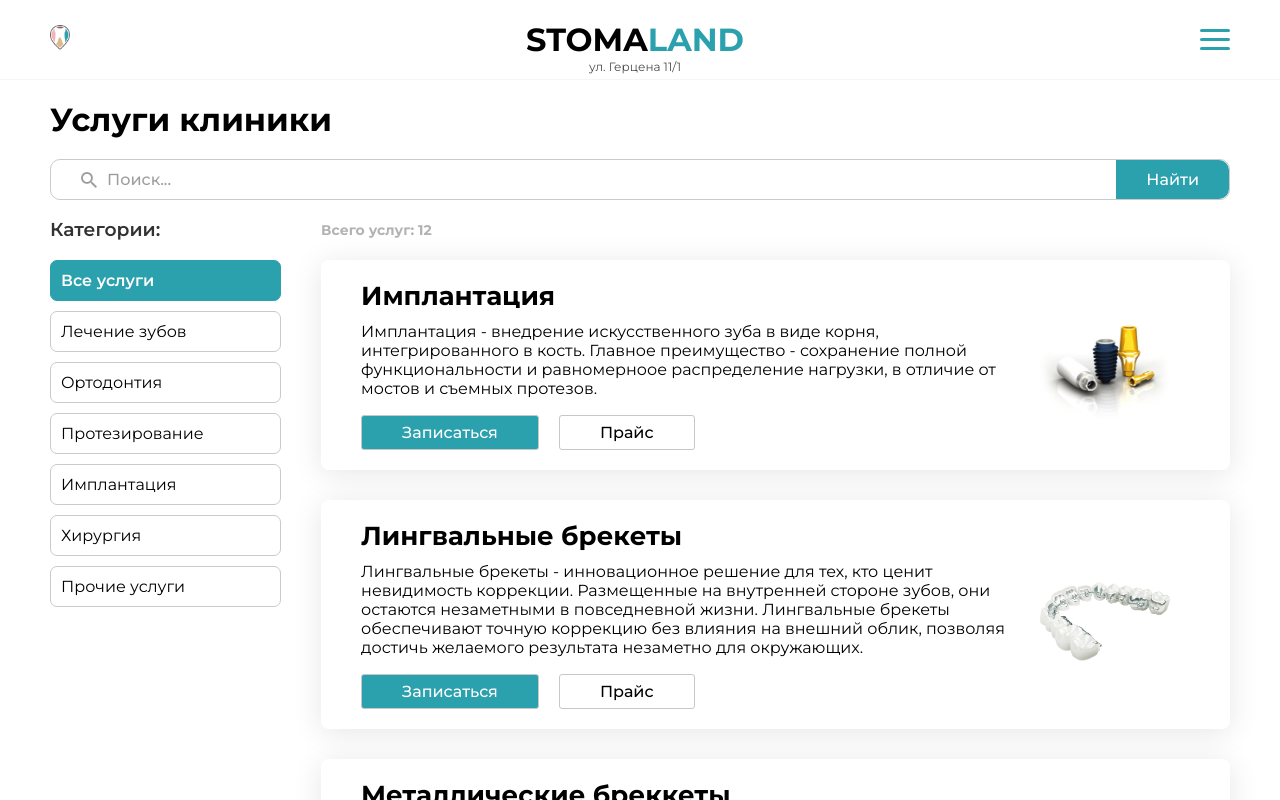
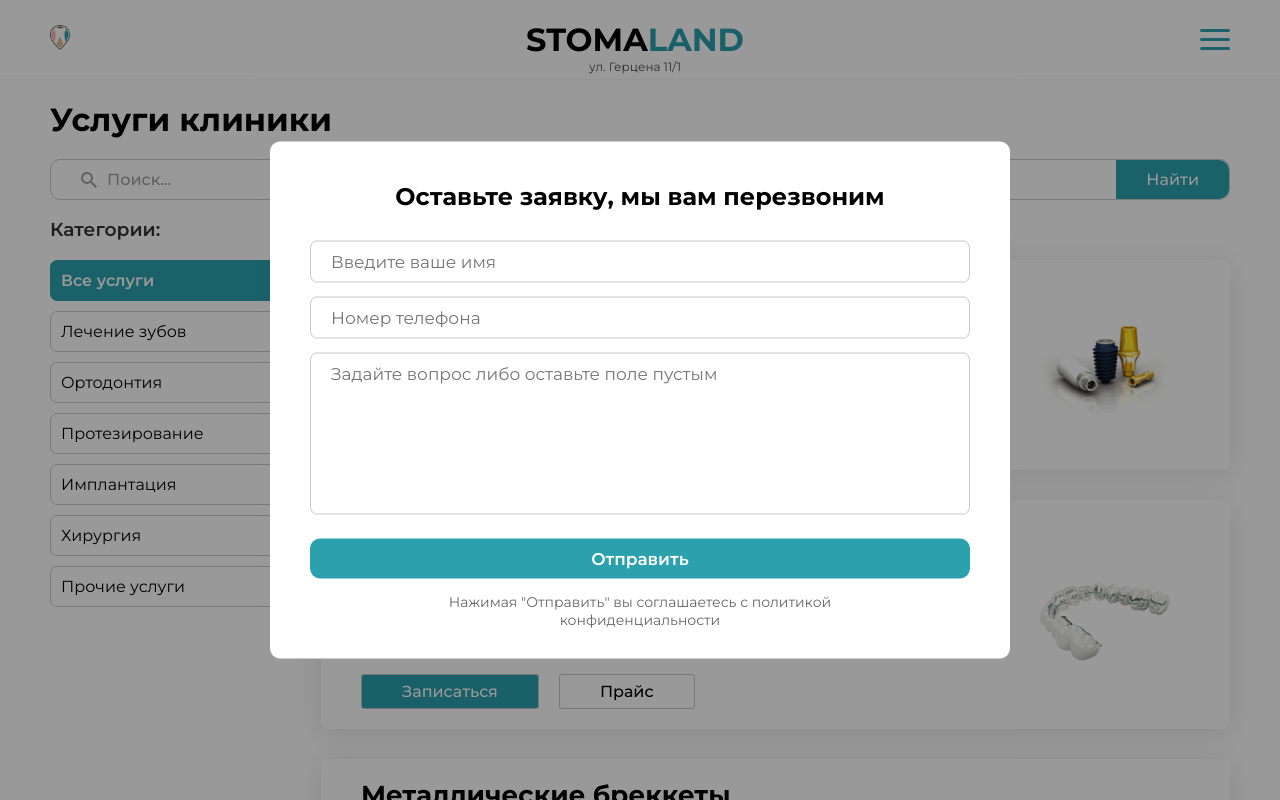
Before and after one commit to ErlanAkimov/stomaland, a React (Create React App) app: page /uslugi in a window 1280 px wide. Shown: the top 800 px of the page. Built offline with nearby package versions, Linux system fonts and the light colour scheme.

Commit message:
working at modal

```diff
--- a/src/App.js
+++ b/src/App.js
@@ -17,6 +17,7 @@ import UslugiPage from './pages/UslugiPage/UslugiPage';
 // React imports
 import React from 'react';
 import SideMenu from './components/Header/HeaderMobile/SideMenu/SideMenu';
+import Modal from './components/Modal/Modal.jsx'
 
 function App() {
 
@@ -33,21 +34,30 @@ function App() {
 		};
 	}, []);
 
+	const [modal, setModal] = React.useState(false);
+
 	return (
 		<Provider>
 			<BrowserRouter>
+
+				{modal ? <Modal /> : <Modal />}
+
 				{header}
 				{/* <SearchLine /> */}
 				<Routes>
 					<Route exact path="/" element={<Homepage />} />
 					<Route exact path="/doctors" element={<DoctorsPage />} />
 					<Route exact path="/doctors/:path" element={<DoctorPersonalPage />} />
-					<Route path="/uslugi" element={<UslugiPage />} />
+					<Route path="/uslugi" element={<UslugiPage openModal={openModal} />} />
 				</Routes>
 				<Footer />
 			</BrowserRouter>
 		</Provider>
 	);
+
+	function openModal() {
+		setModal(true);
+	}
 
 	function headerChooser() {
 		if (window.innerWidth < 1365) {
--- /dev/null
+++ b/src/components/Modal/Modal.jsx
@@ -0,0 +1,31 @@
+import styles from './modal.module.scss';
+// import
+
+function Modal() {
+	return (
+		<div className={styles.main}>
+			<div className={styles.overlay}></div>
+            <div className={styles.modal_wrapper}>
+                <h2 className={styles.title}>
+                    Оставьте заявку, мы вам перезвоним
+                </h2>
+                <form>
+                    <div className={styles.input_block}>
+                        <input type='text' name='name' placeholder='Введите ваше имя' required/>
+                    </div>
+                    <div className={styles.input_block}>
+                        <input type='tel' name='phone' placeholder='Номер телефона' required />
+                    </div>
+                    <div className={styles.input_block}>
+                        <textarea type='text' name='message' placeholder='Задайте вопрос либо оставьте поле пустым'/>
+                    </div>
+
+                    <button className={styles.btn} type='submit'>Отправить</button>
+                    <p className={styles.policy}>Нажимая "Отправить" вы соглашаетесь с политикой конфиденциальности </p>
+                </form>
+            </div>
+		</div>
+	);
+}
+
+export default Modal;
--- /dev/null
+++ b/src/components/Modal/modal.module.scss
@@ -0,0 +1,78 @@
+.overlay {
+    width: 100vw;
+    height: 100vh;
+    position: absolute;
+    top: 0;
+    left: 0;
+    background-color: rgba(0,0,0,.4);
+}
+
+.main {
+    width: 100vw;
+    height: 100vh;
+    position: fixed;
+    top: 0;
+    left: 0;
+    z-index: 1000;
+}
+
+.modal_wrapper {
+    background-color: #fff;
+    width: 740px;
+    position: absolute;
+    top: 50%;
+    left: 50%;
+    transform: translate(-50%, -50%);
+    border-radius: 10px;
+    padding: 40px;
+    padding-bottom: 30px;
+    text-align: center;
+}
+
+form {
+    margin-top: 30px;
+    display: flex;
+    flex-direction: column;
+    row-gap: 14px;
+}
+
+.input_block {
+    border: 1px solid rgb(199, 199, 199);
+    display: flex;
+    column-gap: 20px;
+    padding: 10px 20px;
+    border-radius: 7px;
+    width: 100%;
+
+    input, textarea {
+        resize: none;
+        outline: none;
+        height: 100%;
+        width: 100%;
+        font-size: 17px;
+    }
+
+    textarea {
+        height: 140px;
+    }
+}
+
+.btn {
+    padding: 10px 40px;
+    background-color: #2CA1AE;
+    width: 100%;
+    color: white;
+    margin-top: 10px;
+    margin-inline: auto;
+    font-size: 17px;
+    font-weight: 600;
+    cursor: pointer;
+    border-radius: 10px;
+}
+
+.policy {
+    font-size: 14px;
+    width: 80%;
+    margin: 0 auto 0;
+    opacity: .6;
+}
--- a/src/components/data.js
+++ b/src/components/data.js
@@ -135,11 +135,9 @@ export const stuff = [
 		schedule_days: ['Пн - Пт', 'Сб'],
 		schedule_time: ['с 9-00 до 18-00', 'с 10-00 до 15-00'],
 		schedule_remark: '*по записи',
-		education_years: ['2002', '2003', '2009'],
+		education_years: ['',],
 		education: [
-			'Алтайский государственный медицинский университет. Стоматология: базовое образование',
-			'Алтайский государственный медицинский университет. Стоматология: интернатура',
-			'Кемеровская государственная медицинская академия — терапевтическая стоматология: циклы переподготовки',
+			'Скоро мы обновим информацию и она станет доступна...',
 		],
 		position: 'Стоматолог-терапевт',
 		courses: null,
--- a/src/pages/UslugiPage/UslugiPage.jsx
+++ b/src/pages/UslugiPage/UslugiPage.jsx
@@ -7,7 +7,7 @@ import { Context } from '../../context';
 import { data, titles, all } from './data';
 import search_404 from '../../assets/images/404-search.png';
 
-function UslugiPage() {
+function UslugiPage({openModal}) {
 	const [active_list, setActive_list] = React.useState([]);
 	const [haveAny, setHaveAny] = React.useState(false);
 	const { setSearchResult, searchResult, inputValue } = React.useContext(Context);
@@ -109,7 +109,7 @@ function UslugiPage() {
 										<img className={styles.img} src={item.img} alt="" />
 										<p className={styles.description}>{item.description}</p>
 										<div className={styles.buttons}>
-											<button className={styles.letsGo}>Записаться</button>
+											<button onClick={openModal} className={styles.letsGo}>Записаться</button>
 											<button className={styles.goToPrice}>Прайс</button>
 										</div>
 									</div>
```
